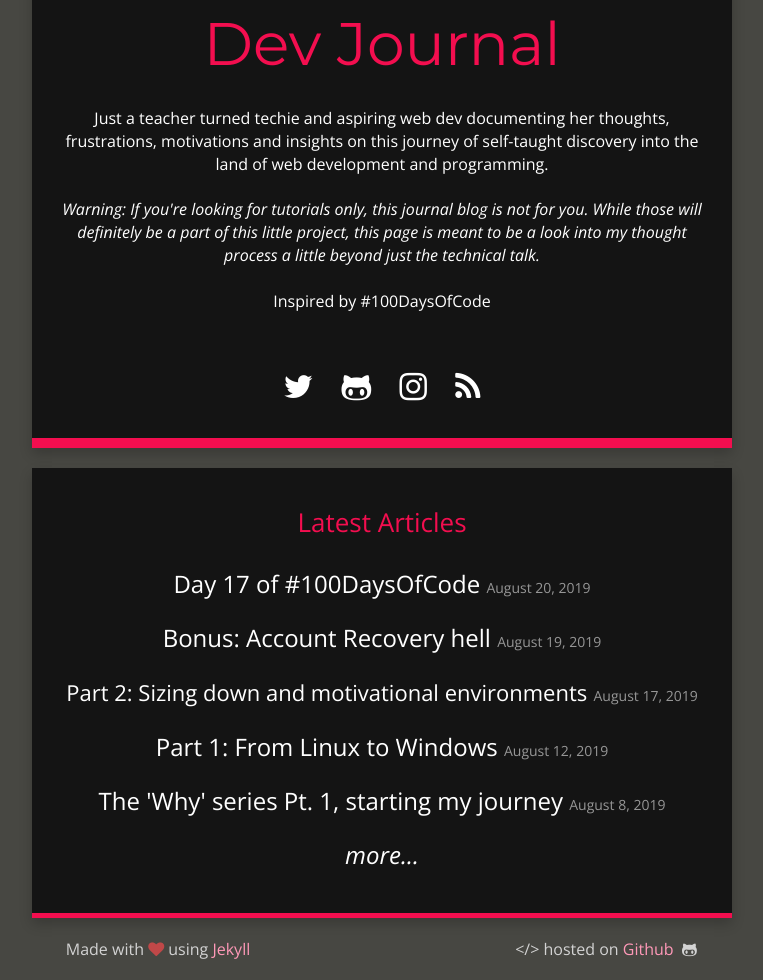
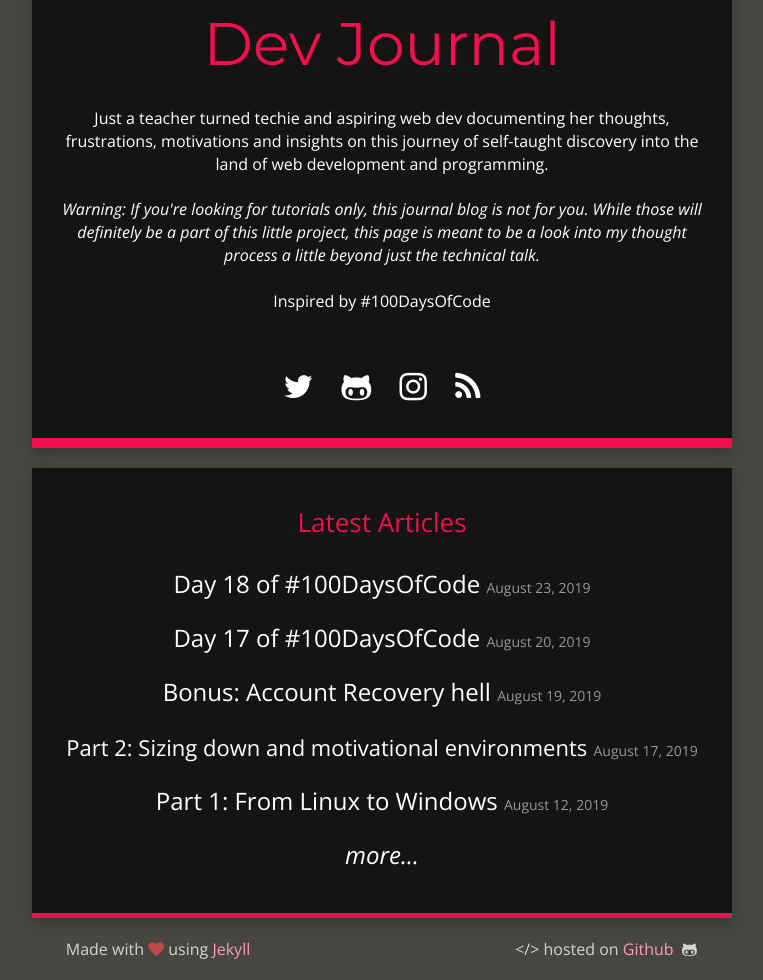
Before and after one commit to theforecodingfeeling/theforecodingfeeling.github.io, a Jekyll site: the page built from index.html, in a window 1280 px wide, cut to the strip 174-1154 px from the top of the page. Shown: the whole strip, without its empty margins (258-1021 px from the left). Built offline with Jekyll 4.4.1, drawn with Linux system fonts in a browser that asks for light colours; nearby versions of some CDN libraries; part of the change alters nothing that is shown.

Commit message:
add 2nd post in process pages series, a.k.a. day 18 of 100daysofcode or 2019-08-22

````diff
--- /dev/null
+++ b/_posts/2019-08-22-process-pages-2.md
@@ -0,0 +1,128 @@
+---
+layout:     post
+title:      "Day 18 of #100DaysOfCode"
+series:     "Process Pages"
+date:       2019-08-23 21:00:00
+summary:    An overview of notes and raw documentation of day 18 in my #100DaysOfCode journey
+categories: #100DaysOfCode
+tags:
+ - documentation
+ - raw
+---
+
+## Intro
+-----
+
+After taking two days off from the 100DaysOfCode challenge for personal reasons, I'm ready to get back to it!
+
+## FreeCodeCamp Responsive Web Project 1 (Tribute Page)
+-----
+
+### Pre-reflection
+I've been working on this project for way too long, the danger of being a perfectionist. I've been playing around with some CSS effects to make it look a little better, but it's time to let go of the idea it has to look perfect and finish this project to move on to the next one!
+
+### Tasks left to do
+
+   * Finish writing tribute info section content
+   * Insert external link (id="tribute-link, target="_blank")
+
+
+### Process
+
+-> *Write tribute info section*
+   * Since this is basically a list of facts, using an unordered list seems to make the most sense, but the bullets don't work with my lay-out.
+   * To remove bullets from a list:   ``` [CSS] list-style-type: none  ```
+   * Put margin on list items to create space between each item for better readability.
+   * List items appear to be off-center, adding a border reveals that the list itself has an added padding to the left (natural element styling).
+   * Remove borders again and set padding of list itself to 0 to counteract text appearing off-center; [ADD PICTURE]
+   * Change title font, size and add margin to top and bottom for better readability
+   * Add margin to bottom of tribute info section
+
+-> *Save progress in local repository with git commit (in PowerShell, what else?)*
+
+-> *Insert external link*
+   * Create a new div that will function as container for the link section
+   * Insert span to hold text
+   * Insert link itself
+   * Create span element and style it to become a small circle in the middle to separate the tribute info and the link section underneath
+   * Adjust margin of tribute info section to have bigger margin on bottom for more clear separation of both sections
+   * Adjust bottom margin of link section to make it smaller
+   * Check if link works and opens in new tab - OK
+
+-> *Save progress again in local repository with new git commit*
+
+-> *Insert footer area*
+(Technically, this one isn't necessary to pass the FreeCodeCamp user stories, but adding a 'signature' is always nice)
+   * Insert div to hold signature
+   * Insert span element to hold text part of signature
+   * Insert image within link tag (img = logo, link to github repo)
+   * Adjust font-family, font-size and margin of span element
+   * Adjust height/width of avatar element for better readability
+   * Add margin to bottom of avatar
+   * Check if link works and opens in new tab - OK
+
+-> *Save progress again in local repository with new git commit*
+
+-> *Create new repository on GitHub to hold all FCC projects, initiated with README.md that will be updated with a short reflection of each project* (this step was totally done out of order since I knew there was still some steps I wanted to do after this, but doing that last commit made me realize I didn't have a remote repository set up yet.)
+
+-> *Fix some of the tags used in index.html to be more semantic*
+(Again, not necessary for the FFC requirements, but good practice and the point of doing these projects for me right now is to re-familiarize myself with HTML and CSS after focusing on other aspects of coding and to build good habits like these)
+   * Replace unnecessary div with attribute id="main" with actual main tag
+   * Move section with id="visible-before-scroll" to above main tag
+   * Replace section tag with id="visible-before-scroll" with header tag instead
+   * Move main closing tag to before footer area
+   * Delete unnecessary section tag with id="visible-after-scroll", adjust CSS id attribute to "main" instead
+   * Change href in "Learn more" arrow icon link to reflect that adjustment
+   * Check if changes made in tags didn't result in unintended visual changes - OK
+
+-> *Add comments to indicate each of the three sections in index.html and delete unnecessary blank lines/tabs for better readability*
+
+(In case you didn't notice from how this post is organized in sections, subsections and bullet points to symbolize some kind of structure, my mind appreciates organization, to the extreme sometimes. I'm very much pro-comments. I use them as labels at the start of each bigger 'part' of the page - and sometimes smaller ones if there is a lot of code. This way I can easily see what each part of the code does or at a quick glance, giving me a nice overview. I personally need this type of divide in code for readability purposes. Think of it like a mental table of contents ... I don't have to remember each line of code as long as I know generally where to look.)
+
+-> *Add CDN link in another attempt to see if it works this time ... alas, still nothing -- About to remove link when I notice there is no closing tag for the script ... insert closing tag and voila, problem fixed, hallelujah!* (I struggled with this problem before and it took me ages so not sure if it was the same issue then ... oh well, **note to self: check closing tags!**)
+   * Run the test, the first result is 8/10
+   * Fix the missing caption issue, which I had commented out because it looked unnecessary in my design, but unfortunately necessary to pass the FCC tests
+   * Fill in the missing id="tribute-link" attribute I forgot with my external link
+   * Run the test again: 10/10!
+
+-> Decide to add another subsection to the footer containing social media links (because a little marketing doesn't hurt)
+   * Visit icomoon.io and generate new font with old icon (arrow) and the three new ones for social media
+   * Unzip the folder with the new files, copy necessary files and paste in the correct folder, replacing the old font files.
+   * Check if previously implemented arrow icon still displays with new files - OK
+   * Insert div (id="footer-links") that will function as container for the icons and handles underneath
+   * Set display for above div to flex
+   * Insert div (class="link-containers") inside footer-links div
+   * Insert link tag for with Twitter as href value inside first link-container div
+   * Insert icon tag inside link tag and add class "social-media-icons" for later styling
+   * Insert span element as child of link-container/sibling of link tag  (class="social-media-handles")
+   * Copy code for link-container, link, icon and span elements and paste twice
+   * Adjust href value, icon class used to insert the correct icon and handle to reflect Instagram and GitHub Pages blog
+   * Replace old CSS code for Icomoon icons with updated code imported from styles.css file in extracted folder
+   * Set display for .link-containers to flex, but with flex-direction column
+   * Set width of #footer-links to 100% and justify-content: space-evenly
+   * Add text-align: center to .link-containers
+   * Style icons to have a slight 3D effect
+   * Add bottom margin to #footer-links div
+   * Test if all 3 links work - OK
+   * Test responsiveness - OK
+
+-> *responsiveness touch-ups:*
+   * Change px to em where possible in CSS (mostly font-size and margin)
+   * Test responsiveness with Dev Tools - looking better now
+
+
+
+## Dev Journal
+-----
+
+### To do
+   * Create template file for new posts
+   * Insert day 17 raw documentation content into post
+   * Insert markdown to reflect styling in original (Evernote) file
+   * Push changes to remote repo to go live
+
+### Notes
+   * Fix mistake in latest post's name, leading to it appearing twice on the live site
+   * Delete old file on GitHub itself to correct this unintended error;
+
+-----
````
Also changed, not shown: _posts/2019-08-20-process-pages-1.md (+1 -3 lines).
